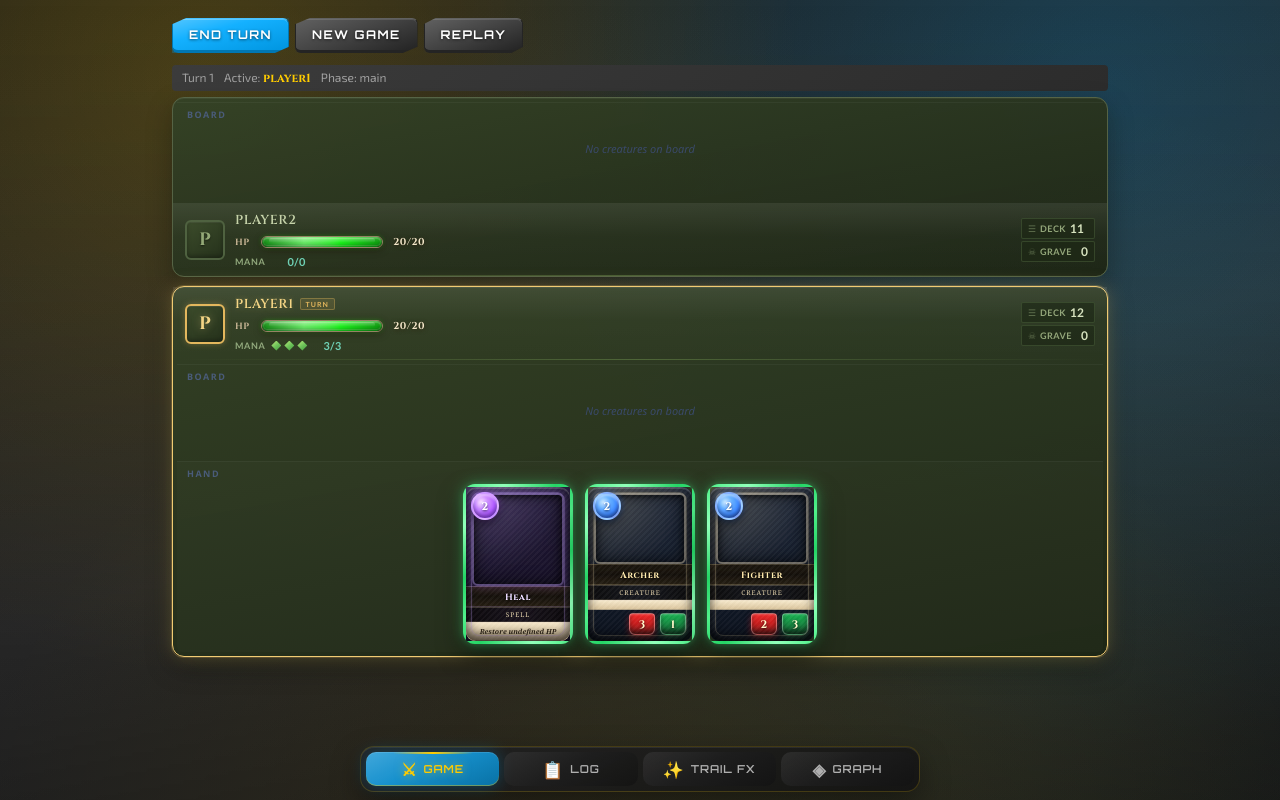
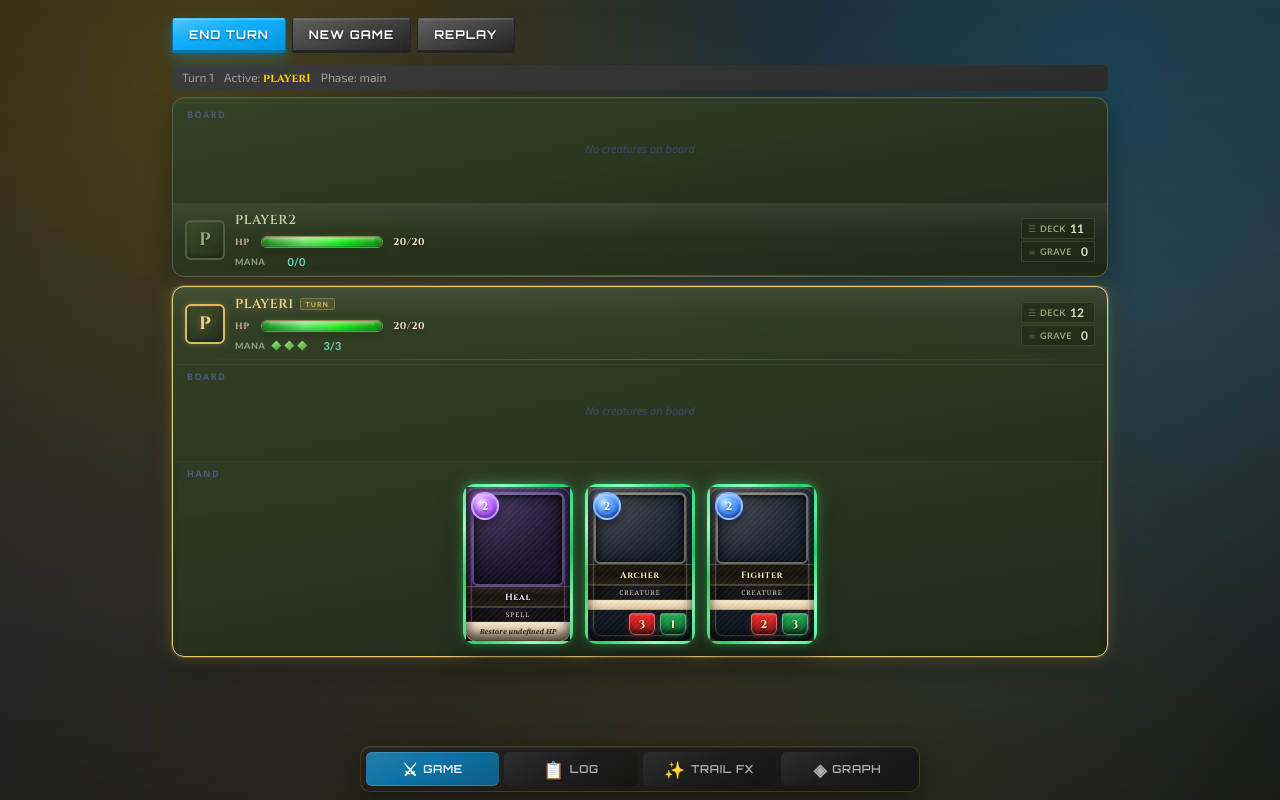
Before and after one commit to deljdlx/tdc, a website built with Vite: page index.html in a window 1280 px wide. Built offline with nearby package versions, Linux system fonts and the light colour scheme; what cytoscape-dagre would draw is missing.

Commit message:
style(ui): refine buttons with less toy look (#33)
Co-authored-by: deljdlx <deljdlx@dev.local>

```diff
--- a/src/gameplay/ui/styles.scss
+++ b/src/gameplay/ui/styles.scss
@@ -139,7 +139,7 @@ body::before {
     display: flex;
     padding: 5px;
     gap: 5px;
-    border-radius: 14px;
+    border-radius: 10px;
     background:
         linear-gradient(
             165deg,
@@ -160,9 +160,9 @@ body::before {
     flex-direction: row;
     align-items: center;
     justify-content: center;
-    gap: 6px;
+    gap: 5px;
     border: none;
-    border-radius: 10px;
+    border-radius: 6px;
     background:
         linear-gradient(
             150deg,
@@ -174,22 +174,12 @@ body::before {
     font-size: 11px;
     font-weight: 600;
     font-family: fonts.$font-family-display;
-    letter-spacing: 0.9px;
+    letter-spacing: 0.7px;
     text-transform: uppercase;
     cursor: pointer;
-    transition: color 0.2s, background 0.2s, text-shadow 0.2s, box-shadow 0.2s, transform 0.16s, filter 0.2s;
+    transition: color 0.2s, background 0.2s, box-shadow 0.2s, transform 0.16s;
     position: relative;
     overflow: hidden;
-
-    &::before {
-        content: '';
-        position: absolute;
-        inset: 0;
-        background: linear-gradient(120deg, rgba($gold, 0) 0%, rgba($gold, 0.13) 48%, rgba($gold, 0) 100%);
-        transform: translateX(-120%);
-        transition: transform 0.35s ease;
-        pointer-events: none;
-    }
 
     &:hover {
         background:
@@ -199,43 +189,25 @@ body::before {
                 rgba($bg-card, 0.9) 50%,
                 rgba(color.adjust($bg-mid, $lightness: -4%), 0.92) 100%
             );
-        color: color.adjust($text, $lightness: 2%);
+        color: $text;
         transform: translateY(-1px);
         box-shadow:
             inset 0 1px 0 rgba(white, 0.08),
             inset 0 -1px 0 rgba($gold, 0.25);
-        filter: saturate(1.08);
-
-        &::before {
-            transform: translateX(120%);
-        }
     }
 
     &.active {
-        color: $gold;
-        text-shadow: 0 0 10px rgba($gold, 0.55);
+        color: color.adjust($text, $lightness: 8%);
         background:
             linear-gradient(
                 155deg,
-                rgba(color.adjust($accent, $lightness: 14%), 0.84) 0%,
-                rgba(color.adjust($accent, $lightness: 4%), 0.78) 44%,
-                rgba(color.adjust($accent, $lightness: -6%), 0.7) 100%
+                rgba(color.adjust($accent, $lightness: 8%), 0.62) 0%,
+                rgba(color.adjust($accent, $lightness: 0%), 0.6) 44%,
+                rgba(color.adjust($accent, $lightness: -8%), 0.56) 100%
             );
         box-shadow:
             inset 0 1px 0 rgba(white, 0.12),
-            inset 0 -1px 0 rgba($gold, 0.4),
-            0 0 16px rgba($accent, 0.28);
-
-        &::after {
-            content: '';
-            position: absolute;
-            top: 0;
-            left: 20%;
-            right: 20%;
-            height: 2px;
-            background: linear-gradient(to right, transparent, $gold, transparent);
-            border-radius: 0 0 2px 2px;
-        }
+            inset 0 -1px 0 rgba($gold, 0.28);
     }
 }
 
@@ -303,25 +275,24 @@ body::before {
     padding: 10px 20px;
     border: 1px solid rgba(white, 0.24);
     border-bottom: 3px solid rgba(black, 0.48);
-    border-radius: 6px;
+    border-radius: 3px;
     cursor: pointer;
     font-size: 12px;
     font-weight: 700;
     font-family: fonts.$font-family-display;
     text-transform: uppercase;
-    letter-spacing: 1.4px;
-    text-shadow: 0 1px 3px rgba(black, 0.55);
+    letter-spacing: 1px;
+    text-shadow: 0 1px 2px rgba(black, 0.45);
     position: relative;
     overflow: hidden;
-    clip-path: polygon(0 18%, 12% 0, 100% 0, 100% 82%, 88% 100%, 0 100%);
-    transition: transform 0.12s, box-shadow 0.22s, filter 0.2s, border-color 0.2s, background 0.2s;
+    transition: transform 0.12s, box-shadow 0.22s, border-color 0.2s, background 0.2s;
 
     &::before {
         content: '';
         position: absolute;
         inset: -40% -20% auto -20%;
         height: 80%;
-        background: linear-gradient(120deg, transparent, rgba(white, 0.35), transparent);
+        background: linear-gradient(120deg, transparent, rgba(white, 0.2), transparent);
         opacity: 0;
         transform: translateY(-10px);
         transition: opacity 0.25s, transform 0.35s;
@@ -329,7 +300,7 @@ body::before {
     }
 
     &:hover:not(:disabled) {
-        transform: translateY(-1px) scale(1.01);
+        transform: translateY(-1px);
 
         &::before {
             opacity: 0.9;
@@ -372,16 +343,14 @@ body::before {
     border-color: color.adjust($accent, $lightness: -15%);
     border-top-color: color.adjust($accent, $lightness: 14%);
     box-shadow:
-        0 6px 16px rgba($accent, 0.42),
-        0 0 20px rgba($accent, 0.32),
+        0 6px 14px rgba($accent, 0.32),
         inset 0 1px 0 rgba(white, 0.25);
 
     &:hover:not(:disabled) {
         box-shadow:
-            0 10px 22px rgba($accent, 0.48),
-            0 0 32px rgba($accent, 0.42),
+            0 8px 18px rgba($accent, 0.38),
             inset 0 1px 0 rgba(white, 0.3);
-        filter: brightness(1.12) saturate(1.08);
+        filter: brightness(1.06);
         border-color: color.adjust($accent, $lightness: 2%);
     }
 }
```
Also changed, not shown: CHANGELOG-AGENT.md.
